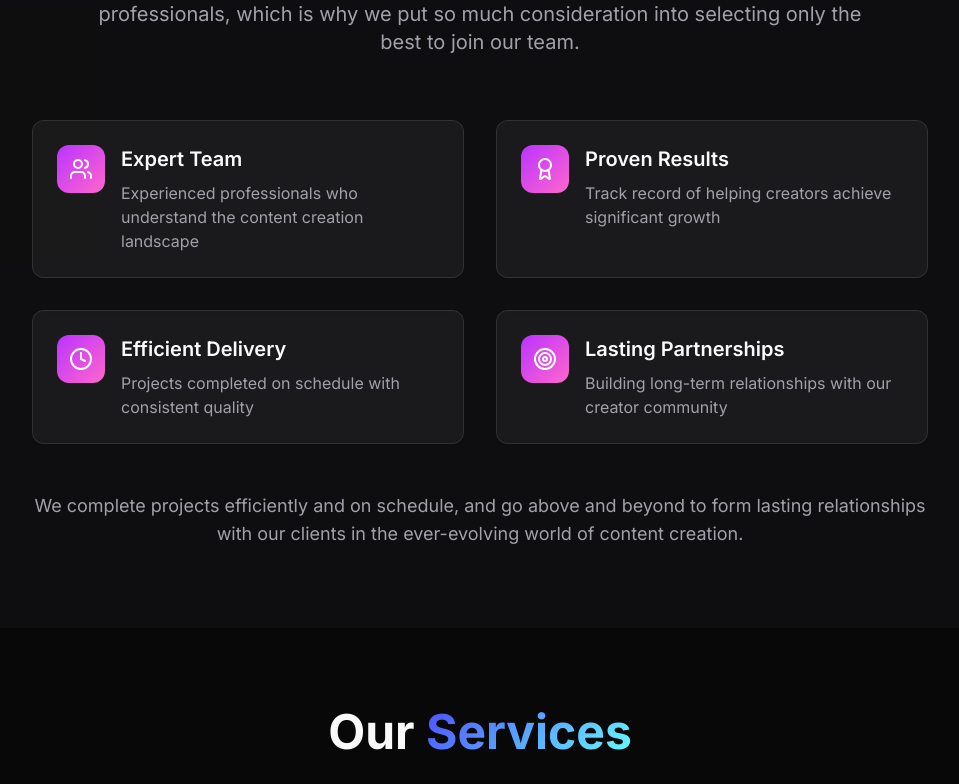
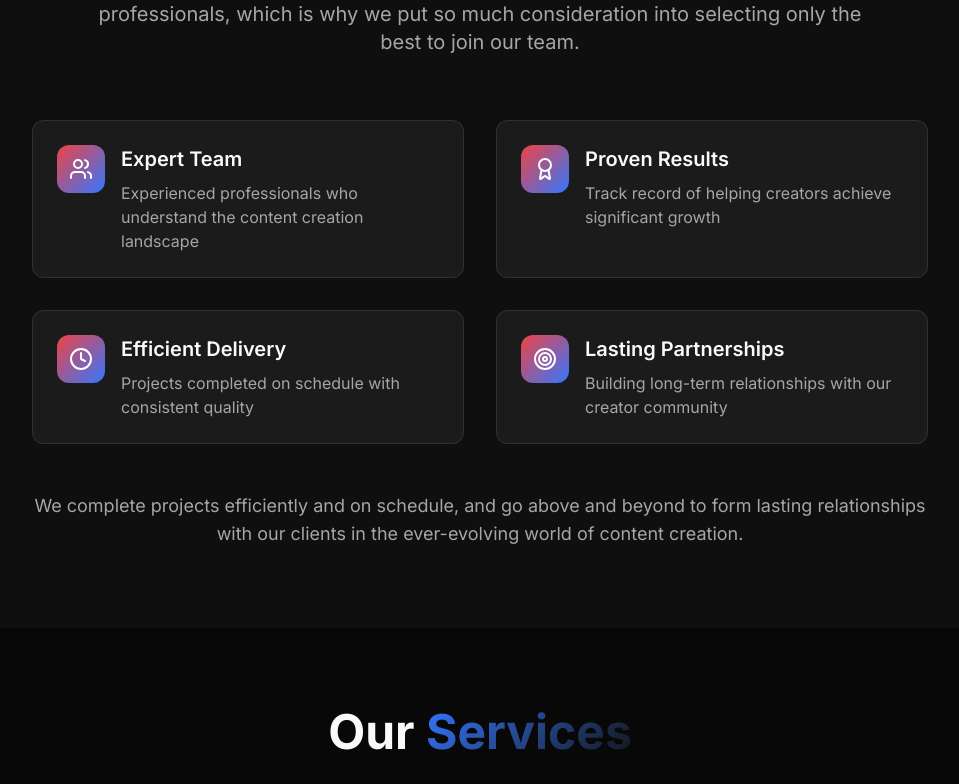
Before and after one commit to Amraldeeb/vidpace-revamp-project-spark, a React (Vite) app: page / in a window 1280 px wide. Shown: the part 1008-1792 px from the top of the page, without its empty margins (160-1119 px from the left). Built offline with nearby package versions, Linux system fonts and the light colour scheme.

Commit message:
Refactor website design
Fetch and use Vidpace logo as an icon, adjust color scheme.

```diff
--- a/src/components/Footer.tsx
+++ b/src/components/Footer.tsx
@@ -1,14 +1,16 @@
-import { Play } from "lucide-react"
+import vidpaceLogo from "@/assets/vidpace-logo.png"
 
 export const Footer = () => {
   return (
     <footer className="bg-background border-t border-border py-8">
       <div className="container mx-auto px-4">
         <div className="flex flex-col md:flex-row justify-between items-center">
-          <div className="flex items-center gap-2 mb-4 md:mb-0">
-            <div className="w-8 h-8 hero-gradient rounded-lg flex items-center justify-center">
-              <Play className="h-5 w-5 text-white fill-white" />
-            </div>
+          <div className="flex items-center gap-3 mb-4 md:mb-0">
+            <img
+              src={vidpaceLogo}
+              alt="VidPace Logo"
+              className="h-8 w-auto"
+            />
             <span className="text-xl font-bold">VidPace</span>
           </div>
 
--- a/src/components/Header.tsx
+++ b/src/components/Header.tsx
@@ -1,5 +1,5 @@
 import { Button } from "@/components/ui/button"
-import { Play } from "lucide-react"
+import vidpaceLogo from "@/assets/vidpace-logo.png"
 
 export const Header = () => {
   const scrollToSection = (id: string) => {
@@ -11,10 +11,12 @@ export const Header = () => {
   return (
     <header className="fixed top-0 w-full bg-background/80 backdrop-blur-md border-b border-border z-50">
       <div className="container mx-auto px-4 h-16 flex items-center justify-between">
-        <div className="flex items-center gap-2">
-          <div className="w-8 h-8 hero-gradient rounded-lg flex items-center justify-center">
-            <Play className="h-5 w-5 text-white fill-white" />
-          </div>
+        <div className="flex items-center gap-3">
+          <img
+            src={vidpaceLogo}
+            alt="VidPace Logo"
+            className="h-8 w-auto"
+          />
           <span className="text-xl font-bold">VidPace</span>
         </div>
 
--- a/src/components/Hero.tsx
+++ b/src/components/Hero.tsx
@@ -35,7 +35,7 @@ export const Hero = () => {
         <div className="max-w-4xl mx-auto text-center">
           {/* Badge */}
           <div className="inline-flex items-center gap-2 bg-white/10 backdrop-blur-sm border border-white/20 rounded-full px-4 py-2 mb-8">
-            <Zap className="h-4 w-4 text-vidpace-purple" />
+            <Zap className="h-4 w-4 text-vidpace-red" />
             <span className="text-sm font-medium">Automate Your Content Creation</span>
           </div>
 
--- a/src/index.css
+++ b/src/index.css
@@ -9,43 +9,43 @@
     --background: 0 0% 3%;
     --foreground: 0 0% 98%;
 
-    --card: 240 10% 8%;
+    --card: 0 0% 8%;
     --card-foreground: 0 0% 98%;
 
-    --popover: 240 10% 8%;
+    --popover: 0 0% 8%;
     --popover-foreground: 0 0% 98%;
 
-    --primary: 300 70% 55%;
+    --primary: 0 84% 60%;
     --primary-foreground: 0 0% 100%;
-    --primary-glow: 300 85% 70%;
+    --primary-glow: 0 100% 70%;
 
-    --secondary: 240 10% 15%;
+    --secondary: 0 0% 15%;
     --secondary-foreground: 0 0% 98%;
 
-    --muted: 240 10% 12%;
-    --muted-foreground: 240 5% 65%;
+    --muted: 0 0% 12%;
+    --muted-foreground: 0 0% 65%;
 
-    --accent: 280 100% 60%;
+    --accent: 220 100% 60%;
     --accent-foreground: 0 0% 100%;
 
     --destructive: 0 84% 60%;
     --destructive-foreground: 0 0% 98%;
 
-    --border: 240 10% 15%;
-    --input: 240 10% 12%;
-    --ring: 300 70% 55%;
+    --border: 0 0% 15%;
+    --input: 0 0% 12%;
+    --ring: 0 84% 60%;
 
     --radius: 0.75rem;
 
-    /* VidPace Brand Colors */
-    --vidpace-purple: 280 100% 60%;
-    --vidpace-pink: 320 100% 70%;
-    --vidpace-blue: 240 100% 65%;
-    --vidpace-cyan: 180 100% 70%;
+    /* VidPace Brand Colors - Black, Red, White, Blue */
+    --vidpace-red: 0 84% 60%;
+    --vidpace-blue: 220 100% 60%;
+    --vidpace-dark: 0 0% 8%;
+    --vidpace-light: 0 0% 98%;
 
     /* Gradients */
-    --gradient-hero: linear-gradient(135deg, hsl(var(--vidpace-purple)), hsl(var(--vidpace-pink)));
-    --gradient-accent: linear-gradient(135deg, hsl(var(--vidpace-blue)), hsl(var(--vidpace-cyan)));
+    --gradient-hero: linear-gradient(135deg, hsl(var(--vidpace-red)), hsl(var(--vidpace-blue)));
+    --gradient-accent: linear-gradient(135deg, hsl(var(--vidpace-blue)), hsl(var(--vidpace-dark)));
     --gradient-subtle: linear-gradient(135deg, hsl(var(--background)), hsl(var(--card)));
 
     /* Shadows */
@@ -72,25 +72,25 @@
     --sidebar-ring: 217.2 91.2% 59.8%;
   }
 
-  /* Light mode adjustments (keeping dark as primary) */
+  /* Light mode adjustments */
   .light {
     --background: 0 0% 98%;
-    --foreground: 240 10% 10%;
+    --foreground: 0 0% 10%;
     --card: 0 0% 100%;
-    --card-foreground: 240 10% 10%;
+    --card-foreground: 0 0% 10%;
     --popover: 0 0% 100%;
-    --popover-foreground: 240 10% 10%;
-    --primary: 280 100% 45%;
+    --popover-foreground: 0 0% 10%;
+    --primary: 0 84% 50%;
     --primary-foreground: 0 0% 100%;
-    --secondary: 240 5% 96%;
-    --secondary-foreground: 240 10% 10%;
-    --muted: 240 5% 96%;
-    --muted-foreground: 240 4% 46%;
-    --accent: 280 100% 50%;
+    --secondary: 0 0% 96%;
+    --secondary-foreground: 0 0% 10%;
+    --muted: 0 0% 96%;
+    --muted-foreground: 0 0% 46%;
+    --accent: 220 100% 50%;
     --accent-foreground: 0 0% 100%;
-    --border: 240 6% 90%;
-    --input: 240 6% 90%;
-    --ring: 280 100% 45%;
+    --border: 0 0% 90%;
+    --input: 0 0% 90%;
+    --ring: 0 84% 50%;
   }
 }
 
--- a/tailwind.config.ts
+++ b/tailwind.config.ts
@@ -57,10 +57,10 @@ export default {
 					foreground: 'hsl(var(--card-foreground))'
 				},
 				vidpace: {
-					purple: 'hsl(var(--vidpace-purple))',
-					pink: 'hsl(var(--vidpace-pink))',
+					red: 'hsl(var(--vidpace-red))',
 					blue: 'hsl(var(--vidpace-blue))',
-					cyan: 'hsl(var(--vidpace-cyan))'
+					dark: 'hsl(var(--vidpace-dark))',
+					light: 'hsl(var(--vidpace-light))'
 				}
 			},
 			borderRadius: {
```
Also changed, not shown: src/assets/vidpace-logo.png (added).
